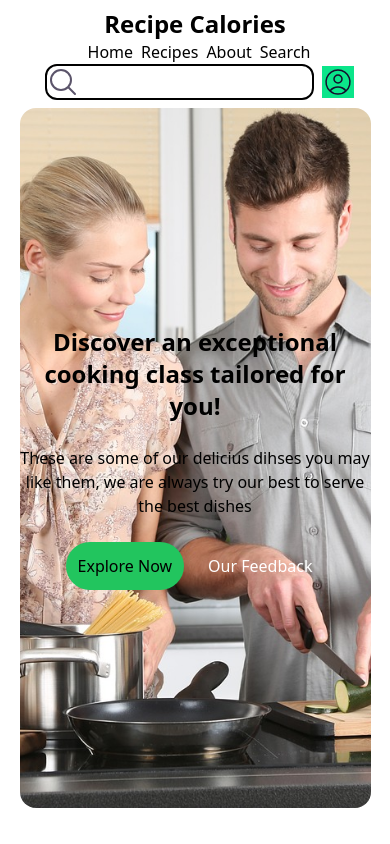
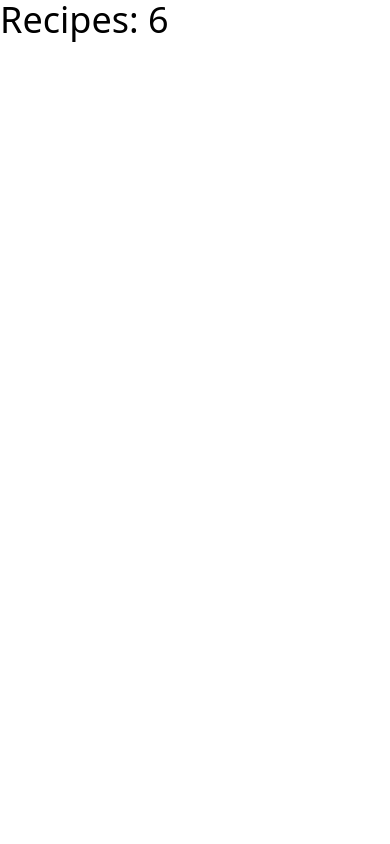
Before and after one commit to Mohammed-Saiful-Islam/b9a7-chefs-table-Mohammed-Saiful-Islam, a React (Vite) app: page / in a window 390 px wide. Built offline with nearby package versions, Linux system fonts and the light colour scheme.

Commit message:
recipes json file added

```diff
--- /dev/null
+++ b/public/recipes.json
@@ -0,0 +1,110 @@
+[
+    {
+        "id": 1,
+        "name": "Spaghetti Carbonara",
+        "detail": "Classic Italian pasta dish with eggs, cheese, and pancetta",
+        "ingredients": [
+            "400g spaghetti",
+            "150g pancetta or bacon, diced",
+            "3 large eggs",
+            "75g grated Parmesan cheese",
+            "Salt and black pepper to taste",
+            "Fresh parsley, chopped (for garnish)"
+        ],
+        "time": "20 min",
+        "calories": "450 calories",
+        "img": "https://www.freepik.com/free-photo/spaghetti-with-mixed-ingredients-white-plate_10464551.htm#query=spaghetti%20carbonara&position=0&from_view=keyword&track=ais&uuid=1bb503e9-fed9-45ca-9c96-dad3dde6b22d"
+    },
+    {
+        "id": 2,
+        "name": "Chicken Stir-Fry",
+        "detail": "Quick and easy stir-fry with chicken, vegetables, and soy sauce",
+        "ingredients": [
+            "550g chicken breast, sliced",
+            "120ml soy sauce",
+            "200g broccoli florets",
+            "1 red bell pepper, sliced",
+            "150g snap peas",
+            "3 cloves garlic, minced",
+            "2 tbsp vegetable oil",
+            "Cooked rice (for serving)"
+        ],
+        "time": "25 min",
+        "calories": "380 calories",
+        "img": "https://www.freepik.com/free-photo/chicken-stir-fry-vegetables-isolated-white-background_25288322.htm#query=chicken%20stir%20fry&position=1&from_view=keyword&track=ais&uuid=b27294d9-79db-40e8-9edc-e6253033254d"
+    },
+    {
+        "id": 3,
+        "name": "Vegetable Curry",
+        "detail": "Flavorful vegetarian curry with mixed vegetables and spices",
+        "ingredients": [
+            "2 large potatoes, diced",
+            "1 large carrot, sliced",
+            "1 onion, chopped",
+            "200g cauliflower florets",
+            "200g green beans, trimmed and halved",
+            "400ml coconut milk",
+            "2 tbsp curry powder",
+            "2 cloves garlic, minced",
+            "2 tbsp vegetable oil",
+            "Cooked rice or naan bread (for serving)"
+        ],
+        "time": "30 min",
+        "calories": "320 calories",
+        "img": "https://www.freepik.com/free-photo/front-view-tasty-vegetable-salad-inside-plate-blue-table_17062486.htm#query=vegetable%20curry&position=0&from_view=keyword&track=ais&uuid=49445914-2ab6-4069-841a-cbc1b1eac04e"
+    },
+    {
+        "id": 4,
+        "name": "Greek Salad",
+        "detail": "Refreshing salad with tomatoes, cucumbers, olives, and feta cheese",
+        "ingredients": [
+            "2 large tomatoes, chopped",
+            "1 cucumber, diced",
+            "1 red onion, thinly sliced",
+            "100g Kalamata olives",
+            "200g feta cheese, crumbled",
+            "2 tbsp olive oil",
+            "1 tbsp red wine vinegar",
+            "1 tsp dried oregano",
+            "Salt and black pepper to taste"
+        ],
+        "time": "15 min",
+        "calories": "220 calories",
+        "img": "https://www.freepik.com/free-photo/greek-salad-with-cucumber-tomato-sweet-pepper-lettuce-green-onion-feta-cheese-olives-with-olive-oil-healthy-food_7677591.htm#fromView=search&page=1&position=1&uuid=68bcd869-d145-465b-8cdd-83cc1cad34fe"
+    },
+    {
+        "id": 5,
+        "name": "Banana Bread",
+        "detail": "Moist and delicious banana bread with walnuts",
+        "ingredients": [
+            "3 ripe bananas, mashed",
+            "200g all-purpose flour",
+            "100g unsalted butter, melted",
+            "100g granulated sugar",
+            "2 eggs",
+            "1 tsp baking powder",
+            "1/2 tsp baking soda",
+            "1/2 tsp salt",
+            "1/2 cup chopped walnuts"
+        ],
+        "time": "1 hr",
+        "calories": "280 calories",
+        "img": "https://www.freepik.com/free-photo/top-view-banana-bun_12456220.htm#fromView=search&page=1&position=1&uuid=41fb73db-5156-44ca-aab9-aff2f22675c1"
+    },
+    {
+        "id": 6,
+        "name": "Caprese Salad",
+        "detail": "Simple and elegant salad with tomatoes, fresh mozzarella, and basil",
+        "ingredients": [
+            "4 large tomatoes, sliced",
+            "250g fresh mozzarella cheese, sliced",
+            "1/4 cup fresh basil leaves",
+            "2 tbsp balsamic vinegar",
+            "2 tbsp extra virgin olive oil",
+            "Salt and black pepper to taste"
+        ],
+        "time": "10 min",
+        "calories": "210 calories",
+        "img": "https://www.freepik.com/free-photo/tomatoes-basil-mozzarella_6872455.htm#fromView=search&page=1&position=1&uuid=f56c8e9d-24e9-4e53-8e8b-fdbbfcc96ca2"
+    }
+]
--- a/src/App.jsx
+++ b/src/App.jsx
@@ -1,15 +1,19 @@
 import './App.css'
 import Banner from './components/Banner/Banner'
 import Navbar from './components/Navbar/Navbar'
+import Recipes from './components/Recipes/Recipes'
 
 function App() {
   return (
     <>
-    <div className=''>
+    <div className='hidden'>
       <Navbar></Navbar>
     </div>
-    <div className=''>
+    <div className='hidden'>
       <Banner></Banner>
+    </div>
+    <div>
+      <Recipes></Recipes>
     </div>
     </>
   )
--- /dev/null
+++ b/src/components/Recipe/Recipe.jsx
@@ -0,0 +1,11 @@
+
+const Recipe = ({recipe}) => {
+    console.log(recipe);
+    return (
+        <div>
+
+        </div>
+    );
+};
+
+export default Recipe;
--- /dev/null
+++ b/src/components/Recipes/Recipes.jsx
@@ -0,0 +1,23 @@
+import { useEffect } from "react";
+import { useState } from "react";
+import Recipe from "../Recipe/Recipe";
+
+const Recipes = () => {
+    const[recipes,setRecipes]=useState([]);
+    useEffect(()=>{
+        fetch('recipes.json')
+        .then(res=>res.json())
+        .then(data=>setRecipes(data))
+        console.log(recipes);
+    },[])
+    return (
+        <div className="md:w-2/3">
+            <h1 className="text-4xl">Recipes: {recipes.length}</h1>
+            {
+                recipes.map(recipe=><Recipe key={recipe.id} recipe={recipe}></Recipe>)
+            }
+        </div>
+    );
+};
+
+export default Recipes;
```
